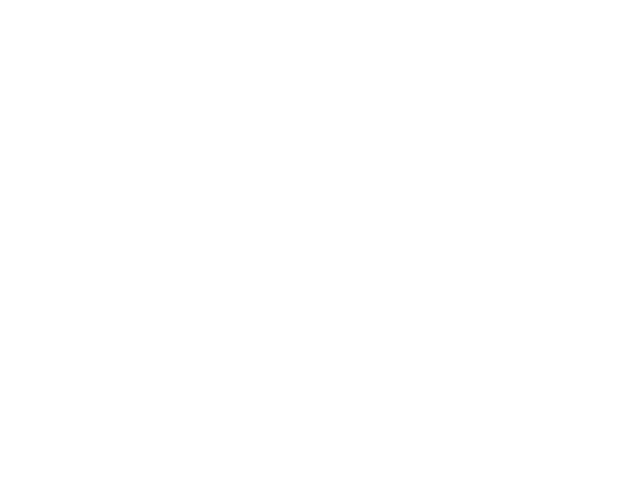
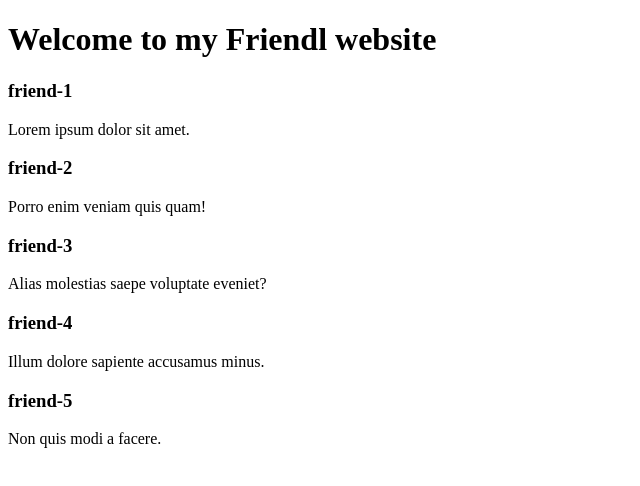
Before and after one commit to almaruf360/Friendly-Javascript, a plain HTML site: page index.html in a window 1280 px wide. Shown: the whole page, without its empty margins (0-640 px from the left). Drawn offline with Linux system fonts and the light colour scheme.

Commit message:
friends added

```diff
--- a/index.html
+++ b/index.html
@@ -4,9 +4,35 @@
     <meta charset="UTF-8">
     <meta http-equiv="X-UA-Compatible" content="IE=edge">
     <meta name="viewport" content="width=device-width, initial-scale=1.0">
-    <title>Document</title>
+    <title>Friendly Javascript</title>
 </head>
 <body>
-
+    <header>
+        <h1>Welcome to my Friendl website</h1>
+    </header>
+    <main>
+        <section>
+            <div class="friend">
+                <h3 class="friend-name">friend-1</h3>
+                <p>Lorem ipsum dolor sit amet.</p>
+            </div>
+            <div class="friend">
+                <h3 class="friend-name">friend-2</h3>
+                <p>Porro enim veniam quis quam!</p>
+            </div>
+            <div class="friend">
+                <h3 class="friend-name">friend-3</h3>
+                <p>Alias molestias saepe voluptate eveniet?</p>
+            </div>
+            <div class="friend">
+                <h3 class="friend-name">friend-4</h3>
+                <p>Illum dolore sapiente accusamus minus.</p>
+            </div>
+            <div class="friend">
+                <h3 class="friend-name">friend-5</h3>
+                <p>Non quis modi a facere.</p>
+            </div>
+        </section>
+    </main>
 </body>
 </html>
```
